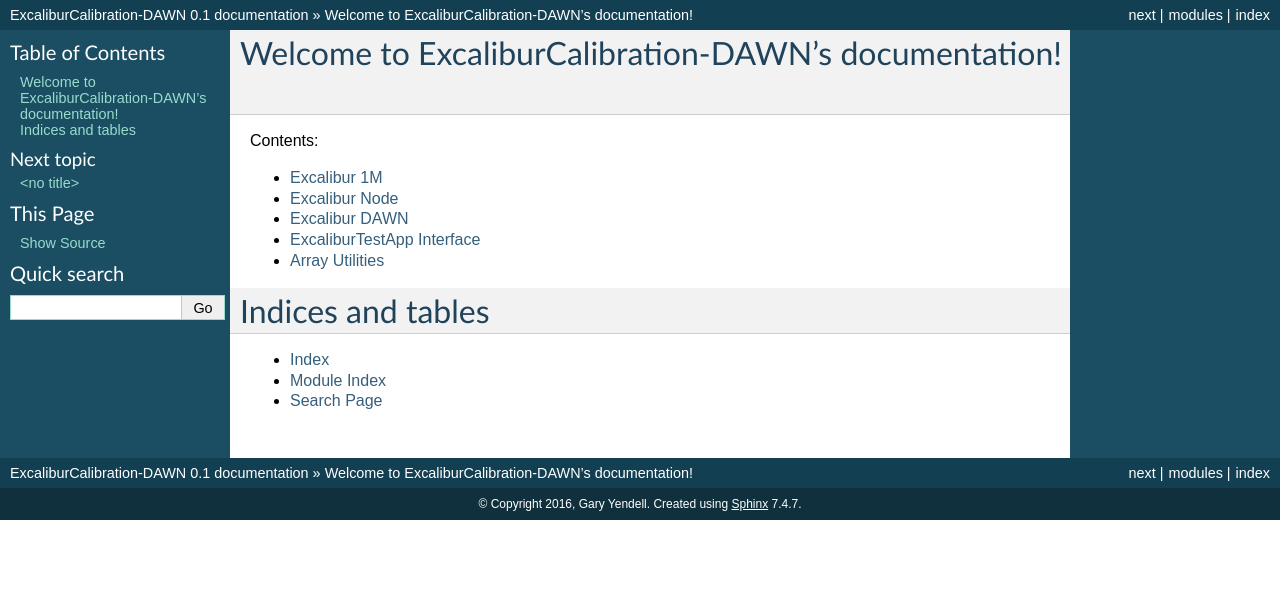
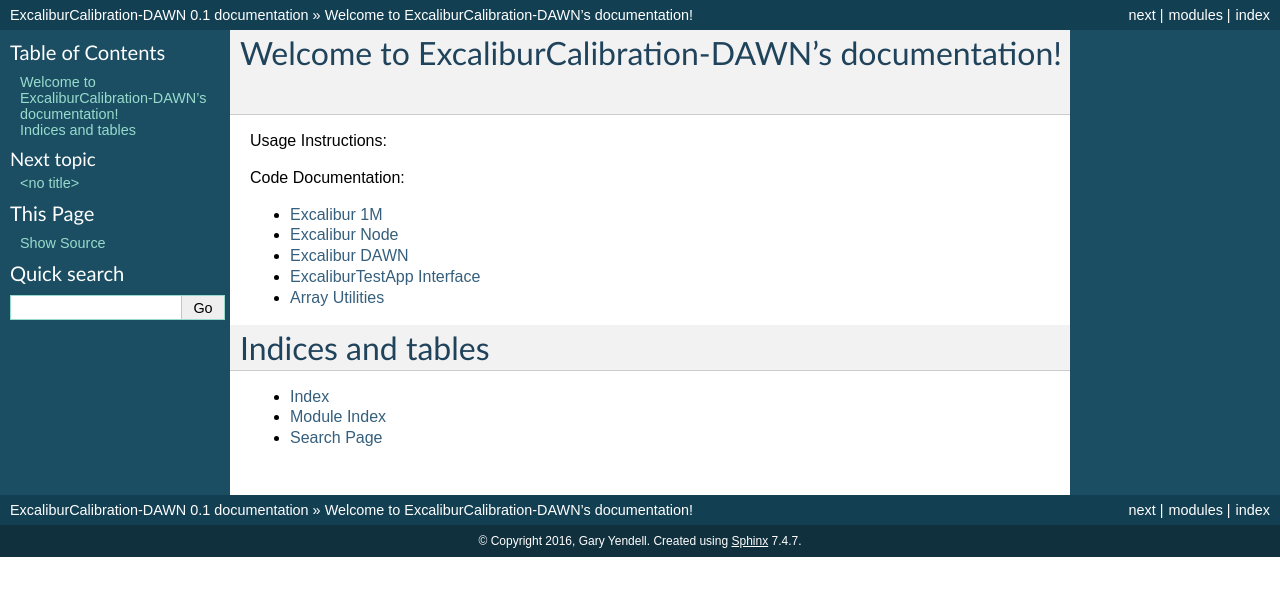
Before and after one commit to DiamondLightSource/ExcaliburCalibration-DAWN, a Sphinx documentation site: the page built from docs/index.rst, in a window 1280 px wide. Shown: the top 596 px of the page. Built offline with Sphinx 7.4.7, drawn with Linux system fonts in a browser that asks for light colours.

Commit message:
Add placeholder for usage instructions in docs

```diff
--- a/docs/index.rst
+++ b/docs/index.rst
@@ -6,7 +6,11 @@
 Welcome to ExcaliburCalibration-DAWN's documentation!
 =====================================================
 
-Contents:
+Usage Instructions:
+
+
+
+Code Documentation:
 
 .. toctree::
    :maxdepth: 2
```
